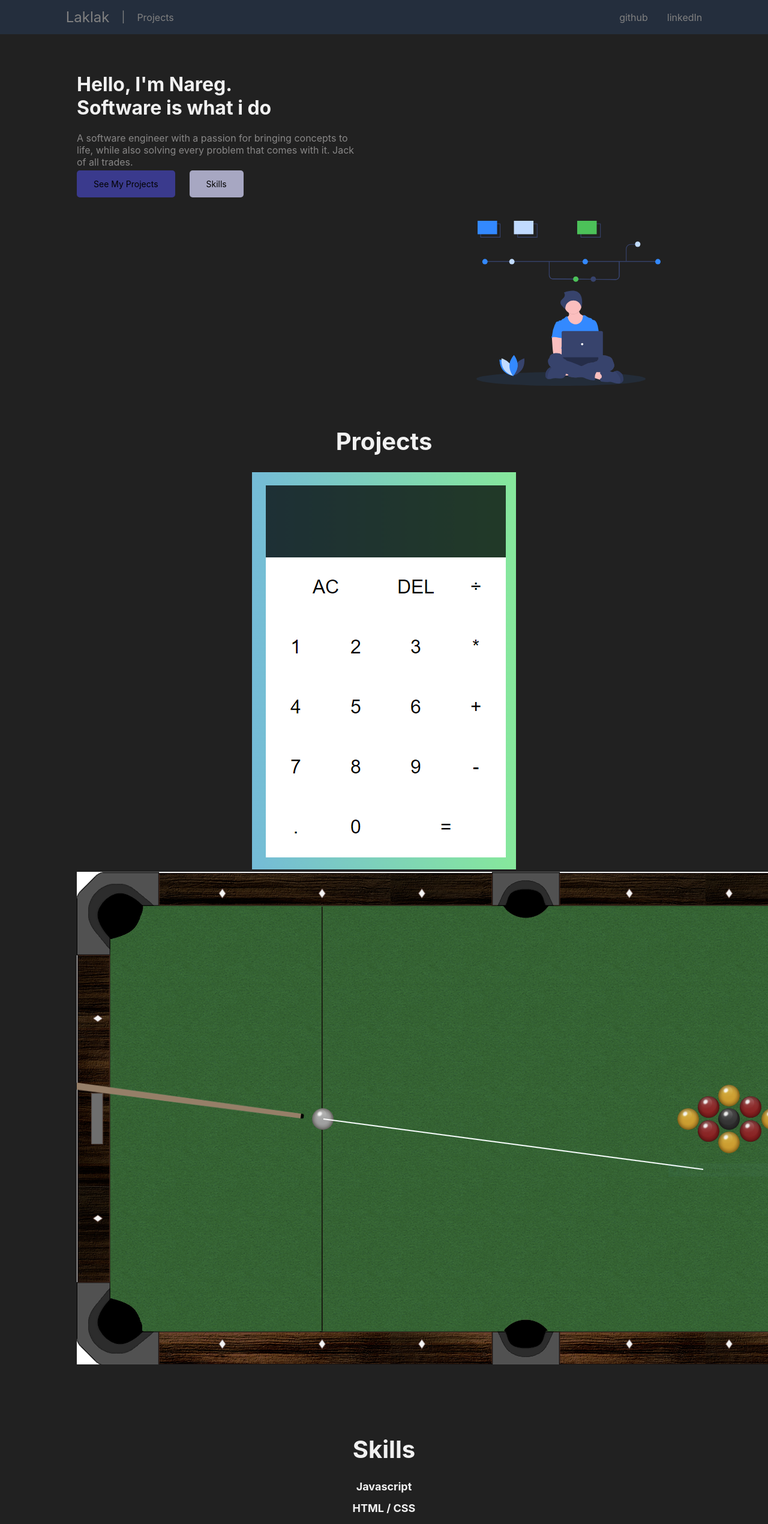
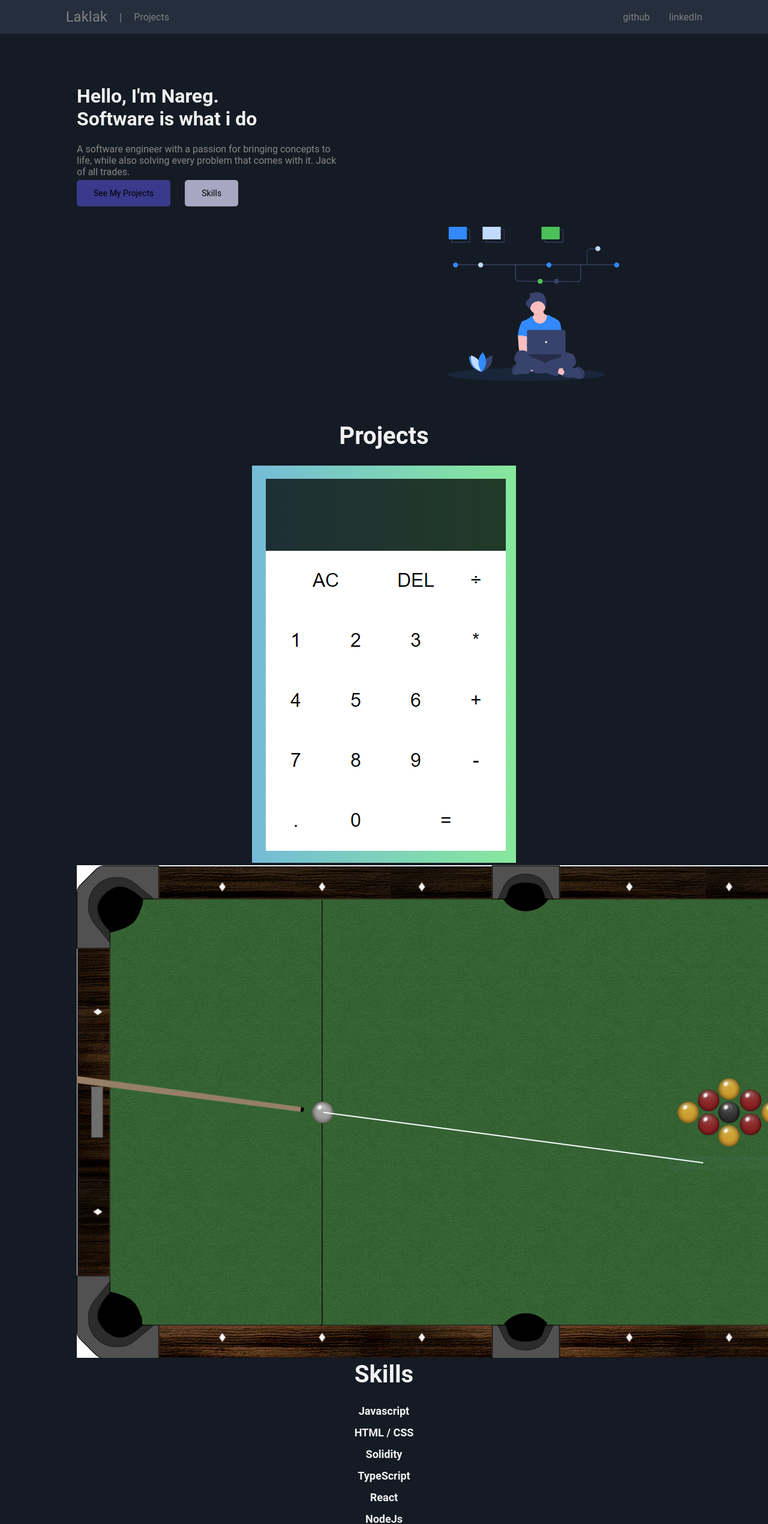
Before and after one commit to nareg-laklakian/Portfolio, a React (Create React App) app: page / in a window 1280 px wide. Shown: the top 2540 px of the page at 60% size. Built offline with nearby package versions, Linux system fonts and the light colour scheme.

Commit message:
commit 5a

```diff
--- /dev/null
+++ b/src/components/Navbar/About.jsx
@@ -0,0 +1,48 @@
+import React from 'react';
+import { Link } from 'react-scroll';
+import codingImage from '../../img/img.svg';
+
+function About() {
+  return (
+    <div className="container">
+      <div className="content">
+        <h1>
+          Hello, I'm Nareg.
+          <br></br>
+          Software is what i do
+        </h1>
+        <p>
+          A software engineer with a passion for bringing concepts to life,
+          while also solving every problem that comes with it. Jack of all
+          trades.
+        </p>
+        <div>
+          <div className="buttons">
+            <Link
+              className="cta-Projects"
+              to="container-projects"
+              smooth={true}
+              duration={500}
+            >
+              {' '}
+              See My Projects
+            </Link>
+            <Link
+              className="cta-Skills"
+              to="list-skills"
+              smooth={true}
+              duration={500}
+            >
+              Skills
+            </Link>
+          </div>
+        </div>
+      </div>
+      <div className="image-coding">
+        <img src={codingImage} alt="codingImage" />
+      </div>
+    </div>
+  );
+}
+
+export default About;
--- a/src/components/Navbar/Content.jsx
+++ b/src/components/Navbar/Content.jsx
@@ -1,133 +1,16 @@
 import React from 'react';
-import img from '../../img/img.svg';
-import calculator from '../../img/calculator.PNG';
-import pool from '../../img/pool-game.PNG';
-import { Link } from 'react-scroll';
+import Projects from './Projects';
+import Skills from './Skills';
+import Navbar from './Navbar';
+import About from './About';
 
 function Content() {
   return (
     <div>
-      <nav className="nav">
-        <a href="/" className="site-title">
-          Laklak
-        </a>
-        <text className="text"> | </text>
-        {/* <a
-          className="content-projects"
-          // onClick={this.scrollTo}
-          // to="container-projects"
-        >
-          {' '}
-          Projects
-        </a> */}
-        <Link
-          className="content-projects"
-          to="container-projects"
-          smooth={true}
-          duration={500}
-        >
-          Projects
-        </Link>
-        <a href="https://github.com/nareg-laklakian" className="github">
-          {' '}
-          {/* <img src={github} alt="github" width={15} /> */}
-          github
-        </a>
-        <a
-          href="https://www.linkedin.com/in/nareg-laklakian-b10120200/"
-          className="linkedIn"
-        >
-          {' '}
-          {/* <img src={linkedin} alt="linkedin" width={15} /> */}
-          linkedIn
-        </a>
-      </nav>
-      <main>
-        <div className="container">
-          <div className="content">
-            <h1>
-              Hello, I'm Nareg.
-              <br></br>
-              Software is what i do
-            </h1>
-            <p>
-              A software engineer with a passion for bringing concepts to life,
-              while also solving every problem that comes with it. Jack of all
-              trades.
-            </p>
-            <div>
-              <div className="buttons">
-                <Link
-                  className="cta-Projects"
-                  to="container-projects"
-                  smooth={true}
-                  duration={500}
-                >
-                  {' '}
-                  See My Projects
-                </Link>
-                <Link
-                  className="cta-Skills"
-                  to="list-skills"
-                  smooth={true}
-                  duration={500}
-                >
-                  Skills
-                </Link>
-              </div>
-            </div>
-          </div>
-          <div className="image">
-            <img src={img} alt="img" />
-          </div>
-        </div>
-        <div className="container-projects">
-          <div className="projects-title">
-            <h1>Projects</h1>
-          </div>
-          <div className="projects">
-            <div className="calculator-image">
-              <img src={calculator} alt="calculator" />
-            </div>
-            <div className="pool-game-image">
-              <img src={pool} alt="pool game" />
-            </div>
-          </div>
-        </div>
-
-        <div className="container-skills">
-          <div className="text-center">
-            <h1>
-              <br></br>
-              Skills
-            </h1>
-          </div>
-          <div className="list-skills">
-            <div className="skill-1">
-              <h2>Javascript</h2>
-            </div>
-            <div className="skill-2">
-              <h2>HTML / CSS</h2>
-            </div>
-            <div className="skill-3">
-              <h2>Solidity</h2>
-            </div>
-            <div className="skill-4">
-              <h2>TypeScript</h2>
-            </div>
-            <div className="skill-5">
-              <h2>React</h2>
-            </div>
-            <div className="skill-6">
-              <h2>NodeJs</h2>
-            </div>
-            <div className="skill-7">
-              <h2>MongoDB</h2>
-            </div>
-          </div>
-        </div>
-      </main>
-      <figure></figure>
+      <Navbar />
+      <About />
+      <Projects />
+      <Skills />
     </div>
   );
 }
--- a/src/components/Navbar/Navbar.jsx
+++ b/src/components/Navbar/Navbar.jsx
@@ -1,39 +1,44 @@
-// import React from 'react';
-// import github from '../../img/github.png';
-// import linkedin from '../../img/linkedin.png';
-// import { Link } from 'react-scroll';
+import React from 'react';
+import { Link } from 'react-scroll';
 
-// function Navbar() {
-//   return (
-//     <nav className="nav">
-//       <a href="/" className="site-title">
-//         Laklak
-//       </a>
-//       <text className="text"> | </text>
-//       <a href="/projects">
-//         <Link
-//           className="content-projects"
-//           to="content-projects"
-//           smooth={true}
-//           duration={500}
-//         ></Link>{' '}
-//         Projects
-//       </a>
-//       <a href="https://github.com/nareg-laklakian" className="github">
-//         {' '}
-//         {/* <img src={github} alt="github" width={15} /> */}
-//         github
-//       </a>
-//       <a
-//         href="https://www.linkedin.com/in/nareg-laklakian-b10120200/"
-//         className="linkedIn"
-//       >
-//         {' '}
-//         {/* <img src={linkedin} alt="linkedin" width={15} /> */}
-//         linkedIn
-//       </a>
-//     </nav>
-//   );
-// }
+function Navbar() {
+  return (
+    <nav className="nav">
+      <a href="/" className="site-title">
+        Laklak
+      </a>
+      <text className="text"> | </text>
+      {/* <a
+          className="content-projects"
+          // onClick={this.scrollTo}
+          // to="container-projects"
+        >
+          {' '}
+          Projects
+        </a> */}
+      <Link
+        className="content-projects"
+        to="container-projects"
+        smooth={true}
+        duration={500}
+      >
+        Projects
+      </Link>
+      <a href="https://github.com/nareg-laklakian" className="github">
+        {' '}
+        {/* <img src={github} alt="github" width={15} /> */}
+        github
+      </a>
+      <a
+        href="https://www.linkedin.com/in/nareg-laklakian-b10120200/"
+        className="linkedIn"
+      >
+        {' '}
+        {/* <img src={linkedin} alt="linkedin" width={15} /> */}
+        linkedIn
+      </a>
+    </nav>
+  );
+}
 
-// export default Navbar;
+export default Navbar;
--- /dev/null
+++ b/src/components/Navbar/Projects.jsx
@@ -0,0 +1,24 @@
+import React from 'react';
+
+import calculator from '../../img/calculator.PNG';
+import pool from '../../img/pool-game.PNG';
+
+function Projects() {
+  return (
+    <div className="container-projects">
+      <div className="projects-title">
+        <h1>Projects</h1>
+      </div>
+      <div className="projects">
+        <div className="calculator-image">
+          <img src={calculator} alt="calculator" />
+        </div>
+        <div className="pool-game-image">
+          <img src={pool} alt="pool game" />
+        </div>
+      </div>
+    </div>
+  );
+}
+
+export default Projects;
--- /dev/null
+++ b/src/components/Navbar/Skills.jsx
@@ -0,0 +1,40 @@
+import React from 'react';
+import { Link } from 'react-scroll';
+
+function Skills() {
+  return (
+    <div className="container-skills">
+      <div className="text-center">
+        <h1>
+          <br></br>
+          Skills
+        </h1>
+      </div>
+      <div className="list-skills">
+        <div className="skill-1">
+          <h2>Javascript</h2>
+        </div>
+        <div className="skill-2">
+          <h2>HTML / CSS</h2>
+        </div>
+        <div className="skill-3">
+          <h2>Solidity</h2>
+        </div>
+        <div className="skill-4">
+          <h2>TypeScript</h2>
+        </div>
+        <div className="skill-5">
+          <h2>React</h2>
+        </div>
+        <div className="skill-6">
+          <h2>NodeJs</h2>
+        </div>
+        <div className="skill-7">
+          <h2>MongoDB</h2>
+        </div>
+      </div>
+    </div>
+  );
+}
+
+export default Skills;
--- a/src/index.css
+++ b/src/index.css
@@ -1,17 +1,17 @@
-body {
+/* body {
   margin: 0;
   font-family: -apple-system, BlinkMacSystemFont, 'Segoe UI', 'Roboto', 'Oxygen',
     'Ubuntu', 'Cantarell', 'Fira Sans', 'Droid Sans', 'Helvetica Neue',
-    sans-serif;
-  /* font-family: 300 11px/1.4 'RobotoMono-Bold', 'sans-serif'; */
-  background: #212121;
-  /* overflow: hidden; */
-  /* display: block; */
-  -webkit-font-smoothing: antialiased;
+    sans-serif; */
+/* font-family: 300 11px/1.4 'RobotoMono-Bold', 'sans-serif'; */
+/* background: #212121; */
+/* overflow: hidden; */
+/* display: block; */
+/* -webkit-font-smoothing: antialiased;
   -moz-osx-font-smoothing: grayscale;
-}
+} */
 
-@font-face {
+/* @font-face {
   font-family: 'RobotoMono-Bold';
   src: url('./assets/fonts/RobotoMono-Bold.ttf') format('ttf');
-}
+} */
--- a/src/styles.css
+++ b/src/styles.css
@@ -1,15 +1,29 @@
 * {
   box-sizing: border-box;
   scroll-behavior: smooth;
-  scroll-behavior: auto;
 }
 
 /* body {
   margin: 0;
 } */
 
+body {
+  margin: 0;
+  /* font-family: -apple-system, BlinkMacSystemFont, 'Segoe UI', 'Roboto', 'Oxygen',
+    'Ubuntu', 'Cantarell', 'Fira Sans', 'Droid Sans', 'Helvetica Neue',
+    sans-serif; */
+  font-family: 'Roboto', monospace;
+  /* font-family: 'Roboto', sans-serif; */
+  background: rgb(21, 27, 36);
+  overflow: scroll;
+  /* display: block; */
+  -webkit-font-smoothing: antialiased;
+  -moz-osx-font-smoothing: grayscale;
+}
+
 .nav {
   position: sticky;
+  /* font-family: 'Roboto', sans-serif; */
   top: 0;
   background-color: rgb(36, 46, 61);
   color: grey;
@@ -60,6 +74,38 @@
   margin-left: 10%;
   margin-right: 10%;
   margin-top: 5%;
+  display: inline-block;
+  /* align-items: center;
+  justify-content: center; */
+}
+
+.image-coding {
+  /* padding: 2px; */
+  /* size: 100%; */
+  /* border-left: 0px; */
+  /* float: right; */
+  padding-top: 5%;
+  padding-right: 5%;
+  padding-left: 65%;
+  flex-basis: 75%;
+  /* max-width: 100%;
+  flex-basis: 30%; */
+  /* margin-right: 10%; */
+  /* margin-top: 5%; */
+  /* z-index: 2; */
+  /* box-sizing: auto; */
+  /* align-content: center; */
+  /* border: 0; */
+  /* box-sizing: border-box; */
+}
+
+.codingImage {
+  flex-basis: 75%;
+  /* padding-top: 5%;
+  padding-right: 5%;
+  padding-left: 65%; */
+  /* max-width: 100%;
+  flex-basis: 30%; */
 }
 
 .content {
@@ -71,7 +117,7 @@
 .content h1 {
   color: rgb(241, 241, 241);
   font-size: 2rem;
-  width: 50%;
+  width: 150%;
   height: auto;
   gap: 0;
 }
@@ -83,13 +129,13 @@
   width: 50%;
   height: auto;
   gap: 0;
-  margin-right: 0%;
-  margin-left: 0%;
+  /* margin-right: 0%;
+  margin-left: 0%; */
 }
 
 .buttons {
   border: 1px;
-  width: 50%;
+  width: 150%;
   height: auto;
   gap: 0;
 }
@@ -117,23 +163,6 @@
   width: fit-content;
 }
 
-.image {
-  /* padding: 2px; */
-  /* size: 100%; */
-  /* border-left: 0px; */
-  /* float: right; */
-  padding-top: 5%;
-  padding-right: 5%;
-  padding-left: 65%;
-  /* margin-right: 10%; */
-  /* margin-top: 5%; */
-  /* z-index: 2; */
-  /* box-sizing: auto; */
-  /* align-content: center; */
-  /* border: 0; */
-  /* box-sizing: border-box; */
-}
-
 .container-projects {
   margin-left: 10%;
   margin-right: 10%;
@@ -148,24 +177,37 @@
   gap: 0;
 }
 
-.container-projects projects {
+.main .container-projects .projects {
   marging: 10%;
   width: auto;
-  height: auto;
+  height: 500px;
 }
 
-.container-projects projects calculator-image {
+.main .container-projects .projects .calculator-image {
   float: left;
-  width: 35%;
-  height: auto;
+  width: 50%;
+  height: 50%;
+  object-fit: contain;
 }
 
-.container-projects projects pool-game-image {
-  float: right;
-  width: 35%;
-  height: auto;
+/* .main .container-projects .projects .pool-game-image {
+  float: left;
+  size: 15%;
+  width: 100%;
+  height: 100%;
+  object-fit: contain;
+} */
+.pool-game-image {
+  float: left;
+  size: 7%;
+  width: 100%;
+  height: 100%;
+  object-fit: contain;
 }
 
+/* .projects-text-green-only {
+  color: green;
+} */
 .container-skills {
   margin-left: 10%;
   margin-right: 10%;
```
